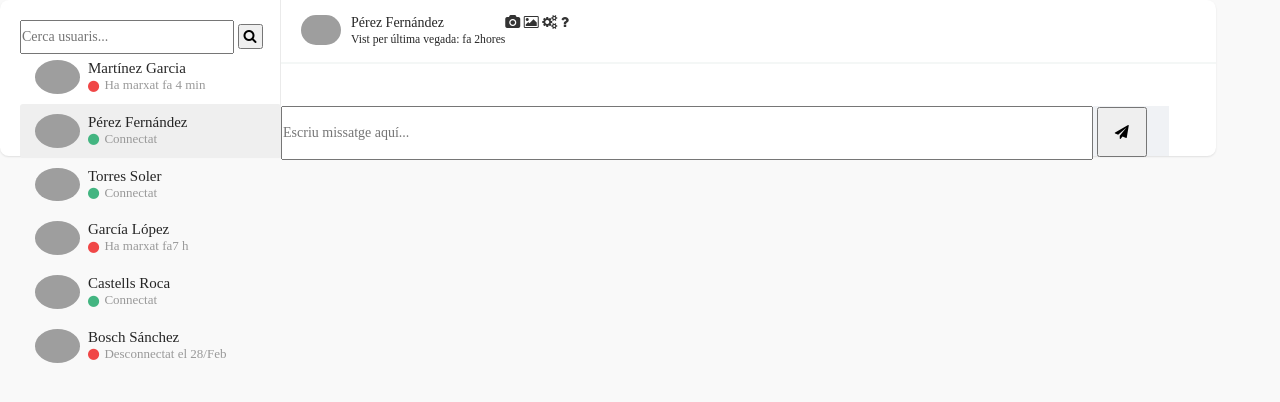
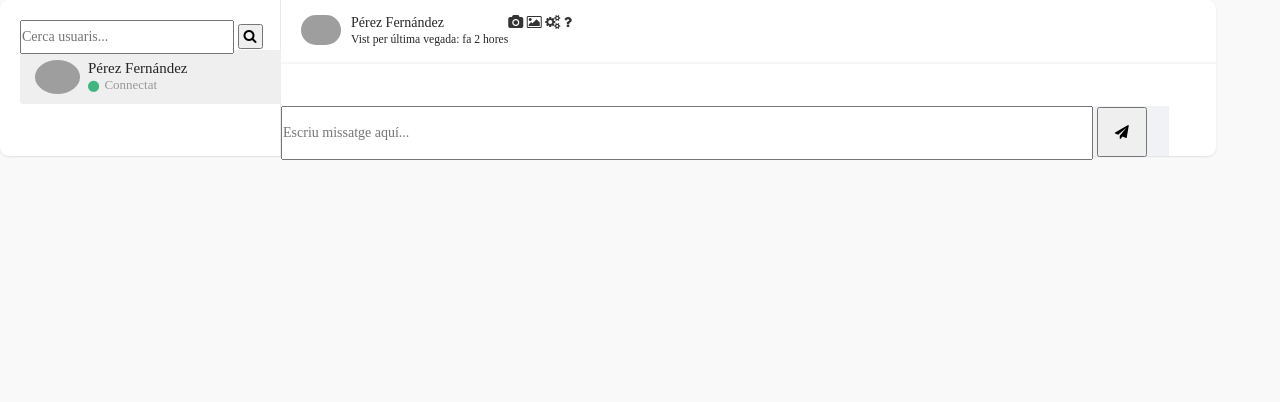
Before and after one commit to TianAlicia/JAB_flaskProject, a Flask app: page /chat in a window 1280 px wide. Shown: the part 60-462 px from the top of the page. Run offline with Flask 3, Linux system fonts and the light colour scheme; a user stored in the database is signed in; data comes from the database, SQL or seed files in the repository; both versions use the stored data as it was after the commit; tables that the repository leaves empty hold one stand-in row (values such as "Sample post"); parts of the project's set-up code (start-up, migrations or seed data) failed here and were passed over; some libraries are stand-ins or nearby versions; grey boxes are pictures that could not be loaded.

Commit message:
millores chat

```diff
--- a/JAB/oms/__init__.py
+++ b/JAB/oms/__init__.py
@@ -4,3 +4,4 @@ from .comment import CommentORM
 from .commit_like import CommentLikeORM
 from .user import UserORM
 from .user_collection import UserCollectionORM
+from .chat import ChatORM
--- /dev/null
+++ b/JAB/oms/chat.py
@@ -0,0 +1,24 @@
+from datetime import datetime
+
+from extensions import db
+
+
+class ChatORM(db.Model):
+
+    __tablename__ = "bbs_chat"
+
+    user1 = db.Column(db.Integer, primary_key=True)
+    user2 = db.Column(db.Integer, primary_key=True)
+    conversa = db.Column(db.JSON)
+
+    def save_to_db(self):
+        db.session.add(self)
+        db.session.commit()
+
+    def delete_to_db(self):
+        db.session.delete(self)
+        db.session.commit()
+
+    def update(self, conversa):
+        self.conversa = conversa
+        db.session.commit()
--- a/JAB/views/index_JAP.py
+++ b/JAB/views/index_JAP.py
@@ -16,18 +16,18 @@ from flask_login import login_user, logout_user, current_user, login_required
 from flask_babel import Babel, gettext
 
 from extensions import redis_store
-from JAB.oms import ArticleORM, CategoryORM, UserORM
+from JAB.oms import ArticleORM, CategoryORM, UserORM, ChatORM
 from com.gen_captcha import get_captcha_image
-
-from flask_socketio import SocketIO, emit
+from flask_cors import CORS
 
 app = Flask(__name__)
 app.config['SECRET_KEY'] = 'your-secret-key'
 
+CORS(app)
+cors = CORS(app, resources={r"/chat": {"origins": "http://localhost/*"}})
+
 index_JAP = Blueprint("index", __name__)
 index_JAP.secret_key = 'joanaliciabernat'
-
-socketio = SocketIO()
 
 # LANGUAGES = {
 #     'cat': 'Català',
@@ -369,21 +369,41 @@ def page_not_found(error):
 def unauthorized(error):
     return make_response("Unauthorized.", 401)
 
-@socketio.on('connect')
-def handle_connect():
-    print('Client connected')
+@index_JAP.route("/chat", methods=('GET', 'POST'))
+@login_required
+def chat():
 
-@socketio.on('disconnect')
-def handle_disconnect():
-    print('Client disconnected')
+    if request.method == 'POST':
 
-@socketio.on('message')
-def handle_message(data):
-    # Broadcast the received message to all connected clients
-    emit('message', data, broadcast=True)
+        user1 = get_user().id
 
+        user2 = request.json.get('user2')
+        message = request.json.get('message')
 
-@index_JAP.route("/chat")
-@login_required
-def xat():
-    return render_template("JAB/chat.html")
+        chat = ChatORM.query.filter_by(user1=user1, user2=user2).first()
+
+        if chat is not None:
+            conversa = chat.conversa
+            conversa.append({'sender': user1, 'message': message})
+            chat.update(conversa)
+            print(chat.conversa)
+
+        else:
+            new_chat = ChatORM(user1=user1, user2=user2, conversa=[{'sender': user1, 'message': message}])
+            new_chat.save_to_db()
+
+        return {'status': 'success'}
+
+    else:
+        user1 = get_user().id
+        chat = ChatORM.query.filter_by(user1=user1, user2=1).first()
+
+        if not chat:
+            chat = ChatORM()
+            chat.user1 = user1
+            chat.user2 = 1
+            chat.conversa = []
+
+            chat.save_to_db()
+
+    return render_template("JAB/chat.html", conversa=chat.conversa, user=user1)
--- a/extensions.py
+++ b/extensions.py
@@ -25,4 +25,3 @@ def register_plugin(app):
     redis_store.init_app(app)
     login_manger.init_app(app)
     socketio.init_app(app)
-    socketio.run(app)
--- a/templates/JAB/chat.html
+++ b/templates/JAB/chat.html
@@ -13,28 +13,37 @@
   <link rel="shortcut icon" href="/static/images/logo.png">
   <link rel="stylesheet" href="https://maxcdn.bootstrapcdn.com/font-awesome/4.7.0/css/font-awesome.min.css">
   <script src="/static/js/jquery.min.js"></script>
-  <script src="https://cdn.socket.io/4.3.1/socket.io.min.js"></script>
   <script>
-    var socket = io.connect('http://' + localhost + ':' + 5000);
+    $(document).ready(function() {
+  // AJAX request to send a message
+  $('#message-form').submit(function(event) {
+    event.preventDefault(); // Prevent the default form submission
 
-    socket.on('connect', function () {
-      console.log('Connected to the server');
+    var sender = null // Replace with the actual user1 ID
+    var receiver = 1; // Replace with the actual user2 ID
+    var message = $('#messageInput').val();
+
+    console.log('Sender:', sender);
+    console.log('Receiver:', receiver);
+    console.log('Message:', message);
+
+    $.ajax({
+      type: 'POST',
+      url: '/chat',
+      data: JSON.stringify({user1: sender, user2: receiver, message: message}),
+      contentType: 'application/json',
+      success: function(response) {
+        console.log('Message sent successfully.');
+      },
+      error: function(xhr, status, error) {
+        console.error('Error sending message:', error);
+      }
     });
+  });
+});
 
-    socket.on('disconnect', function () {
-      console.log('Disconnected from the server');
-    });
+  </script>
 
-    socket.on('message', function (data) {
-      console.log('Received message: ' + data);
-      // Handle the received message in your chat UI
-    });
-
-    function sendMessage() {
-      var message = document.getElementById('message-input').value;
-      socket.emit('message', message);
-    }
-  </script>
 </head>
 
 <body>
@@ -65,46 +74,11 @@
               </form>
             </div>
             <ul class="list-unstyled chat-list mt-2 mb-0">
-              <li class="clearfix">
-                <img src="https://bootdey.com/img/Content/avatar/avatar1.png" alt="avatar">
-                <div class="about">
-                  <div class="name">Martínez Garcia</div>
-                  <div class="status"> <i class="fa fa-circle offline"></i> Ha marxat fa 4 min </div>
-                </div>
-              </li>
               <li class="clearfix active" style="width: 231px;">
                 <img src="https://bootdey.com/img/Content/avatar/avatar2.png" alt="avatar">
                 <div class="about">
                   <div class="name">Pérez Fernández</div>
                   <div class="status"> <i class="fa fa-circle online"></i> Connectat </div>
-                </div>
-              </li>
-              <li class="clearfix">
-                <img src="https://bootdey.com/img/Content/avatar/avatar3.png" alt="avatar">
-                <div class="about">
-                  <div class="name">Torres Soler</div>
-                  <div class="status"> <i class="fa fa-circle online"></i> Connectat </div>
-                </div>
-              </li>
-              <li class="clearfix">
-                <img src="https://bootdey.com/img/Content/avatar/avatar7.png" alt="avatar">
-                <div class="about">
-                  <div class="name">García López</div>
-                  <div class="status"> <i class="fa fa-circle offline"></i> Ha marxat fa7 h </div>
-                </div>
-              </li>
-              <li class="clearfix">
-                <img src="https://bootdey.com/img/Content/avatar/avatar8.png" alt="avatar">
-                <div class="about">
-                  <div class="name">Castells Roca</div>
-                  <div class="status"> <i class="fa fa-circle online"></i> Connectat </div>
-                </div>
-              </li>
-              <li class="clearfix">
-                <img src="https://bootdey.com/img/Content/avatar/avatar3.png" alt="avatar">
-                <div class="about">
-                  <div class="name">Bosch Sánchez</div>
-                  <div class="status"> <i class="fa fa-circle offline"></i> Desconnectat el 28/Feb </div>
                 </div>
               </li>
             </ul>
@@ -118,7 +92,7 @@
                   </a>
                   <div class="chat-about">
                     <h6 class="m-b-0">Pérez Fernández</h6>
-                    <small>Vist per última vegada: fa 2hores</small>
+                    <small>Vist per última vegada: fa 2 hores</small>
                   </div>
                 </div>
                 <div class="col-lg-6 hidden-sm text-right">
@@ -131,53 +105,36 @@
             </div>
             <div class="chat-history">
               <ul class="m-b-0" id="message-list">
-                <!-- Messages will be displayed here -->
+                {% for message in conversa %}
+                  {% if message.sender == user %}
+                    <li class="clearfix">
+                      <div class="message-data float-right">
+                        <span class="message-data-time">10:10 AM, Avui</span>
+                        <img src="https://bootdey.com/img/Content/avatar/avatar7.png" alt="avatar">
+                      </div>
+                      <br><br><br>
+                      <div class="message other-message float-right">{{ message.message }}</div>
+                    </li>
+                  {% else %}
+                    <li class="clearfix">
+                      <div class="message-data">
+                        <span class="message-data-time">10:12 AM, Avui</span>
+                      </div>
+                      <div class="message my-message">{{ message.message }}</div>
+                    </li>
+                  {% endif %}
+                {% endfor %}
               </ul>
             </div>
             <div class="search search-bar">
-              <form action="" id="message-form">
-                <input id="message-input" type="text" class="input-class" placeholder="Escriu missatge aquí...">
-                <button class="fa fa-send" style="height: 50px; width: 50px;" onclick="sendMessage()"></button>
+              <form id="message-form">
+                <input id="messageInput" type="text" class="input-class" placeholder="Escriu missatge aquí...">
+                <button type="submit" id="sendBtn" class="fa fa-send" style="height: 50px; width: 50px;"></button>
               </form>
             </div>
           </div>
         </div>
       </div>
     </div>
-
-    <!-- Add Socket.IO script -->
-    <script>
-      // Connect to the SocketIO server
-      var socket = io.connect('http://127.0.0.1:5000/chat');
-
-      // Receive new messages
-      socket.on('message', function (data) {
-        // Append the new message to the message list
-        var messageList = document.getElementById('message-list');
-        var messageItem = document.createElement('li');
-        console.log("appended");
-        messageItem.textContent = data;
-        messageList.appendChild(messageItem);
-      });
-
-      // Send message form submission
-      var form = document.getElementById('message-form');
-      form.onsubmit = function (e) {
-        e.preventDefault();
-        var messageInput = document.getElementById('message-input');
-        var message = messageInput.value;
-        // Send the message to the server
-        socket.emit('message', message);
-        messageInput.value = '';
-
-        var messageList = document.getElementById('message-list');
-        var messageItem = document.createElement('li');
-        console.log("appended");
-        a = '<div class="message other-message float-right">' + message + '</div>'
-        messageItem.textContent = a;
-        messageList.appendChild(messageItem);
-      };
-    </script>
 </body>
-
 </html>
```
Also changed, not shown: templates/JAB/profile.html (+9 -2 lines), JAB_Project.sql.
